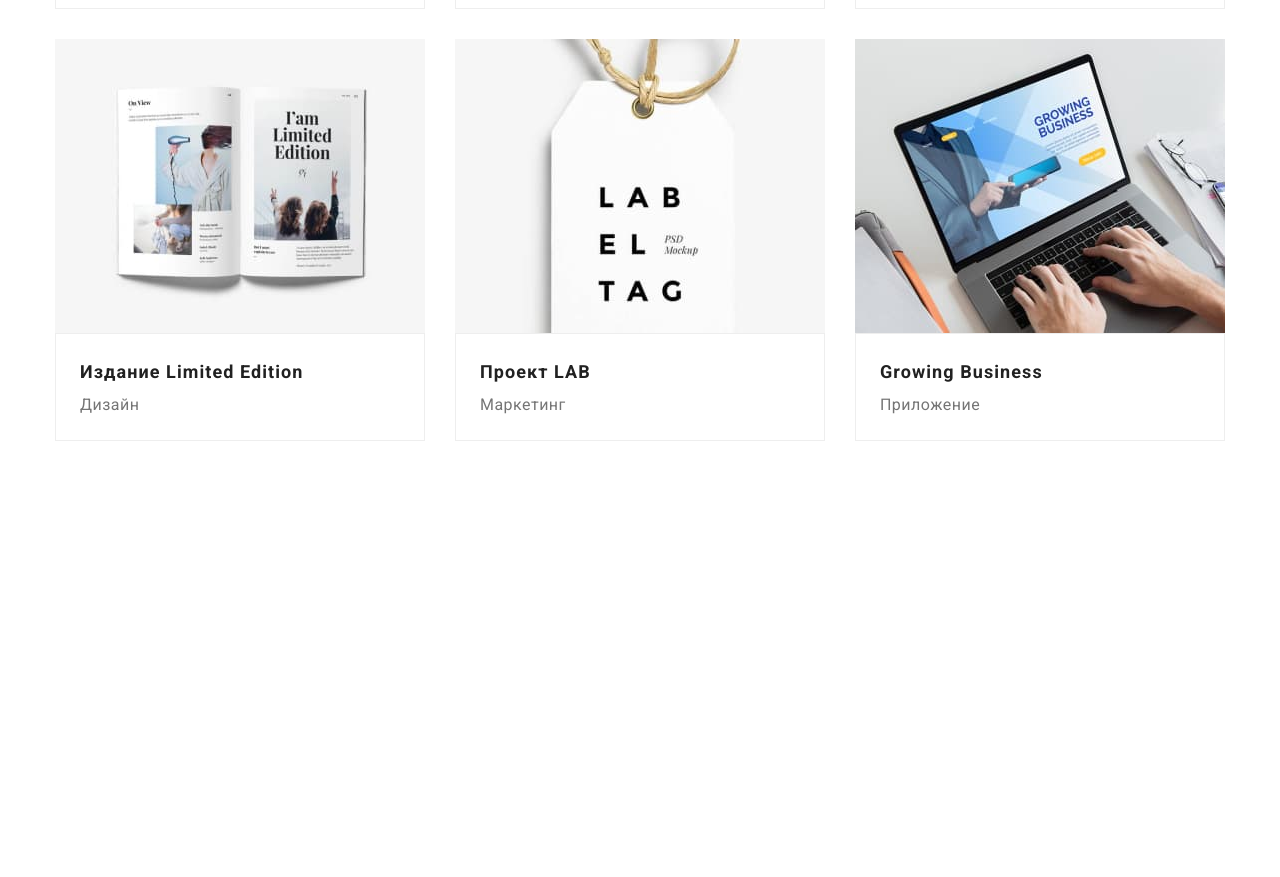
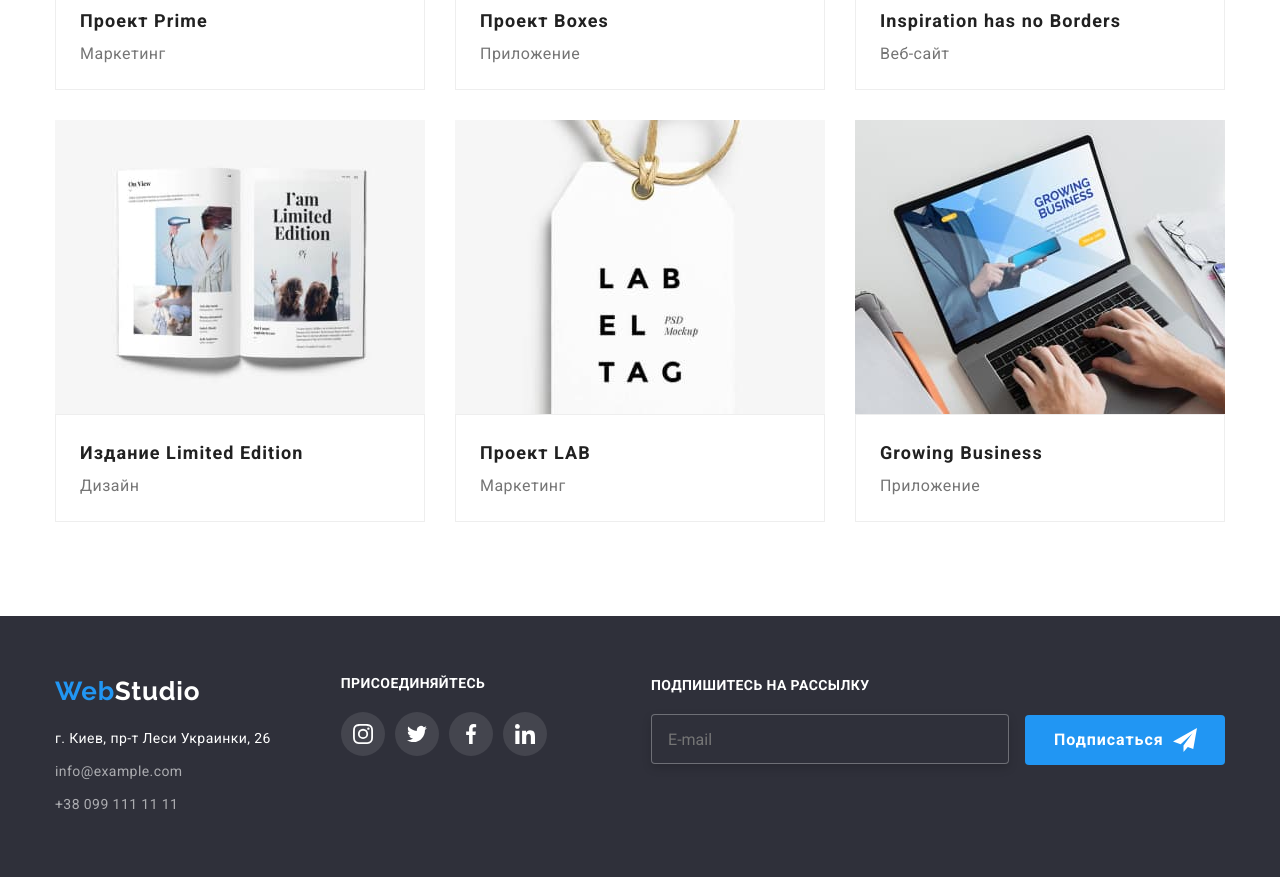
Before and after one commit to YevhenKhariuk/goit-markup-hw-08, a plain HTML site: page portfolio.html in a window 1280 px wide. Shown: the part 1011-1888 px from the top of the page. Before the commit the page ends 1546 px from the top, so only its background shows below. Drawn offline with nearby package versions, Linux system fonts and the light colour scheme.

Commit message:
footer v1.0

```diff
--- a/portfolio.html
+++ b/portfolio.html
@@ -21,7 +21,7 @@
     <link rel="stylesheet" href="./css/main.min.css" />
   </head>
   <body>
-    <!-- <header class="header">
+    <header class="header">
       <div class="container container-header">
         <a lang="en" href="" class="header__logo logo-color--black link"
           ><span class="header__web">Web</span>Studio</a
@@ -62,7 +62,7 @@
           </li>
         </ul>
       </div>
-    </header> -->
+    </header>
     <main>
       <section class="portfolio">
         <div class="container">
@@ -260,8 +260,10 @@
         </div>
       </section>
     </main>
-    <!-- <footer class="footer">
-      <        <div class="footer-adress-block">
+    <footer class="footer">
+      <div class="container container-footer">
+        <div class="footer-adress-wrapper">
+          <div class="footer-adress-block">
             <a href="#" class="footer__logo logo-color--white link"
               ><span class="footer__web-f">Web</span>Studio</a
             >
@@ -286,9 +288,7 @@
                 </li>
               </ul>
             </address>
-        </div>div class="container container-footer">
-
-
+          </div>
           <div class="soclinks">
             <p class="soclinks__footer-soc">присоединяйтесь</p>
             <ul class="soclinks__list list">
@@ -322,11 +322,11 @@
               </li>
             </ul>
           </div>
-
+        </div>
         <div class="subscribe">
-          <p class="subscribe__text">Подпишитесь на рассылку</p>
+          <strong class="subscribe__text">Подпишитесь на рассылку</strong>
           <form action="#" class="subscribe__form">
-            <div class="subscribe__wrap">
+            <label class="subscribe__wrap">
               <input
                 type="tel"
                 class="subscribe__footer-input"
@@ -342,10 +342,10 @@
                   <use href="./img/icons.svg#icon-send"></use>
                 </svg>
               </button>
-            </div>
+            </label>
           </form>
         </div>
       </div>
-    </footer> -->
+    </footer>
   </body>
 </html>
--- a/sass/components/_btn.scss
+++ b/sass/components/_btn.scss
@@ -80,11 +80,12 @@
   @extend %align-list;
   justify-content: space-between;
   width: 200px;
-  height: auto;
+  height: 50px;
   padding-left: 29px;
   padding-right: 28px;
   border: 0;
   border-radius: 4px;
+  margin: 0 auto;
   color: var(--second-color);
   background-color: var(--third-color);
   cursor: pointer;
@@ -94,4 +95,11 @@
     background-color: var(--hero-button-color);
     color: var(--second-color);
   }
+  @media screen and (min-width: 1200px) {
+    margin: 0;
+    display: inline-flex;
+    @media screen and (min-width: 1200px) {
+      margin-left: 12px;
+    }
+  }
 }
--- a/sass/layout/_footer.scss
+++ b/sass/layout/_footer.scss
@@ -1,6 +1,25 @@
+.footer {
+  text-align: center;
+  background-color: var(--sixth-color);
+  padding: 60px 0;
+  margin-right: auto;
+  margin-left: auto;
+  @media screen and (min-width: 1200px) {
+    text-align: left;
+  }
+}
+
 .container-footer {
-  display: flex;
-  align-items: baseline;
+  @media screen and (min-width: 480px) {
+    max-width: 480px;
+  }
+  @media screen and (min-width: 768px) {
+    max-width: 768px;
+  }
+  @media screen and (min-width: 1200px) {
+    max-width: 1200px;
+    display: flex;
+  }
 }
 
 .footer__logo {
@@ -21,23 +40,28 @@
   color: var(--third-color);
 }
 
-.footer {
-  background-color: var(--sixth-color);
-  padding-top: 60px;
-  padding-bottom: 60px;
-  margin-right: auto;
-  margin-left: auto;
+.footer-adress-wrapper {
+  margin-bottom: 60px;
+  @media screen and (min-width: 768px) {
+    display: flex;
+    justify-content: space-around;
+  }
+  @media screen and (min-width: 1200px) {
+    margin-right: auto;
+    margin-bottom: 0;
+  }
 }
 
 .footer-adress-block {
-  width: 231px;
-  margin-right: 70px;
-}
-
-/*footer soc*/
-
-.soclinks {
-  margin-right: auto;
+  // width: 231px;
+  // margin-right: 70px;
+  margin-bottom: 60px;
+  @media screen and (min-width: 768px) {
+    margin-bottom: 0;
+  }
+  @media screen and (min-width: 1200px) {
+    margin-right: 70px;
+  }
 }
 
 .soclinks {
@@ -74,6 +98,7 @@
   &__list {
     display: flex;
     gap: 10px;
+    justify-content: center;
   }
 }
 
@@ -109,15 +134,21 @@
 
 .subscribe {
   &__footer-input {
-    width: 358px;
+    @media screen and (min-width: 768px) {
+      width: 450px;
+    }
+    @media screen and (min-width: 1200px) {
+      width: 358px;
+    }
+    color: var(--second-color);
+    width: 100%;
     height: 50px;
+    padding: 15px 16px;
+    border-radius: 4px;
+    margin-bottom: 20px;
     border: 1px solid rgba(255, 255, 255, 0.3);
-    border-radius: 4px;
-    padding-left: 16px;
-    outline: none;
-    color: rgba(255, 255, 255, 0.6);
-    background-color: transparent;
-    transition: border-color 250ms;
+    filter: drop-shadow(0px 4px 4px rgba(0, 0, 0, 0.15));
+    background-color: #2f303a;
   }
   &__text {
     font-weight: 700;
@@ -126,7 +157,6 @@
     letter-spacing: 0.03em;
     text-transform: uppercase;
     color: var(--second-color);
-    margin-bottom: 20px;
   }
   &__field {
     font-size: 12px;
@@ -135,11 +165,13 @@
     color: #757575;
     display: block;
   }
+  &__form {
+    margin-top: 20px;
+    @media screen and (min-width: 1200px) {
+      display: flex;
+    }
+  }
   &__icon {
     fill: var(--second-color);
   }
-  &__wrap {
-    display: flex;
-    gap: 12px;
-  }
 }
--- a/sass/main.scss
+++ b/sass/main.scss
@@ -3,6 +3,7 @@
 @import "./utils/mixins";
 @import "./utils/placeholder";
 @import "./utils/variables";
+@import "./components/container";
 
 @import "./layout/header";
 @import "./layout/benefits";
@@ -14,7 +15,6 @@
 @import "./layout/portfolio";
 
 @import "./components/btn";
-@import "./components/container";
 @import "./components/modal";
 
 @import "./utils/hidden";
```
Also changed, not shown: index.html (+5 -9 lines), css/main.css, css/main.min.css, 2 other files. Lines whose indentation alone changed are shown as unchanged.
